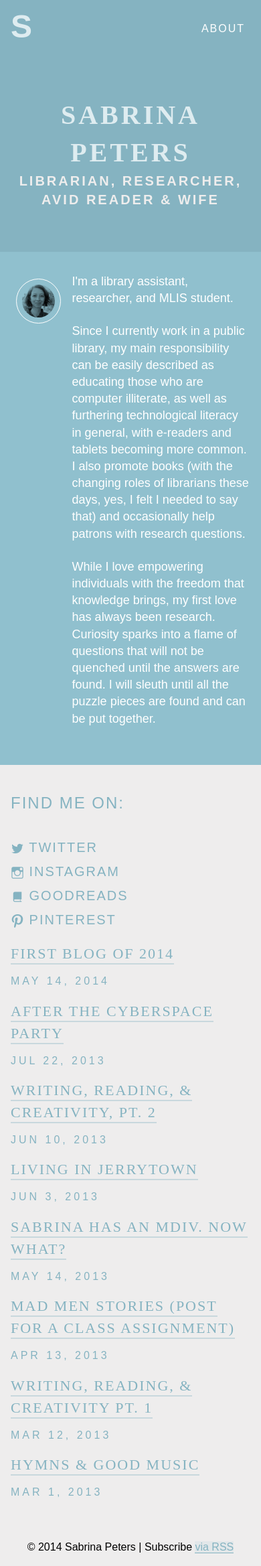
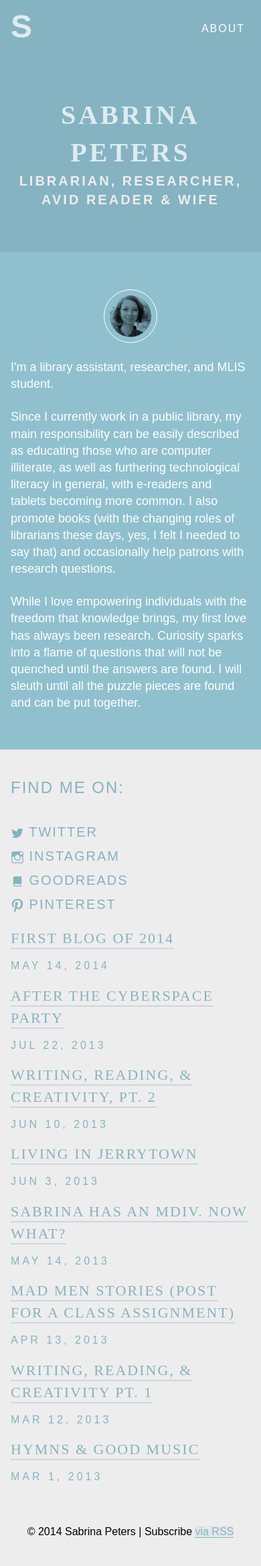
Before and after one commit to sabrinapeters/sdrp.old, a Jekyll site: the page built from index.html, in a window 390 px wide. Shown: the whole page at 67% size. Built offline with Jekyll 4.4.1, drawn with Linux system fonts in a browser that asks for light colours; after the commit the page ends 2315 px from its top, so only the background shows below that.

Commit message:
working on responsiveness

```diff
--- a/css/main.css
+++ b/css/main.css
@@ -632,6 +632,22 @@ html {
 .aboutinfo div.left:last-child {
   margin-right: 0;
 }
+@media screen and (max-width: 31.25rem) {
+  .aboutinfo div.left {
+    float: left;
+    display: block;
+    margin-right: 4.82916%;
+    width: 100%;
+  }
+  .aboutinfo div.left:last-child {
+    margin-right: 0;
+  }
+  .aboutinfo div.left img {
+    max-width: 5rem;
+    margin: 1rem auto;
+    display: block;
+  }
+}
 .aboutinfo div.right {
   float: left;
   display: block;
@@ -640,6 +656,17 @@ html {
 }
 .aboutinfo div.right:last-child {
   margin-right: 0;
+}
+@media screen and (max-width: 31.25rem) {
+  .aboutinfo div.right {
+    float: left;
+    display: block;
+    margin-right: 4.82916%;
+    width: 100%;
+  }
+  .aboutinfo div.right:last-child {
+    margin-right: 0;
+  }
 }
 
 .frontposts {
--- a/scss/main.scss
+++ b/scss/main.scss
@@ -1,13 +1,11 @@
 @import "bourbon/bourbon";
 @import "neat/neat";
 @import "variables";
-@import "mixins";
 @import "genericons";
 @import "typography";
 @import "global";
 @import "header";
 @import "footer";
-@import "pages";
 @import "entry";
 @import "sidebar";
 @import "contact";
```
Also changed, not shown: css/main.prefixed.css (+27 -0 lines), scss/_global.scss (+11 -0 lines), css/main.min.css, scss/_mixins.scss (deleted), scss/_pages.scss (deleted).
